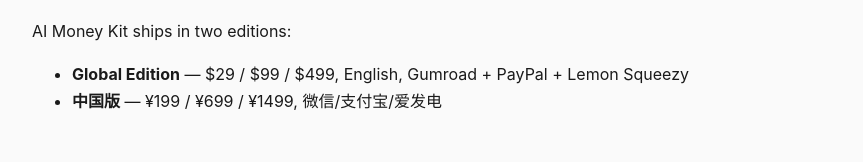
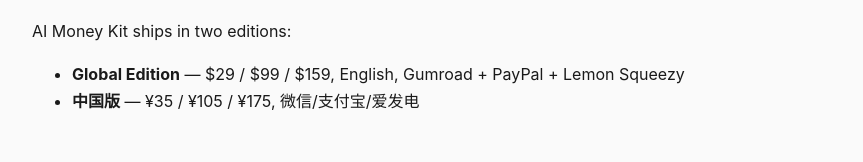
Before and after one commit to lwy907919-a11y/ai-money-kit-blog, a plain HTML site: page index.html in a window 1280 px wide. Shown: the part 1724-1886 px from the top of the page, without its empty margins (208-1071 px from the left). Drawn offline with Linux system fonts and the light colour scheme.

```diff
--- a/index.html
+++ b/index.html
@@ -95,8 +95,8 @@ pre { background: #1a1a1a; color: #00ff88; padding: 16px; border-radius: 8px; ov
 <p>AI Money Kit ships in two editions:</p>
 
 <ul>
-<li><strong>Global Edition</strong> — $29 / $99 / $499, English, Gumroad + PayPal + Lemon Squeezy</li>
-<li><strong>中国版</strong> — ¥199 / ¥699 / ¥1499, 微信/支付宝/爱发电</li>
+<li><strong>Global Edition</strong> — $29 / $99 / $159, English, Gumroad + PayPal + Lemon Squeezy</li>
+<li><strong>中国版</strong> — ¥35 / ¥105 / ¥175, 微信/支付宝/爱发电</li>
 </ul>
 
 <h2>📞 Contact</h2>
```
